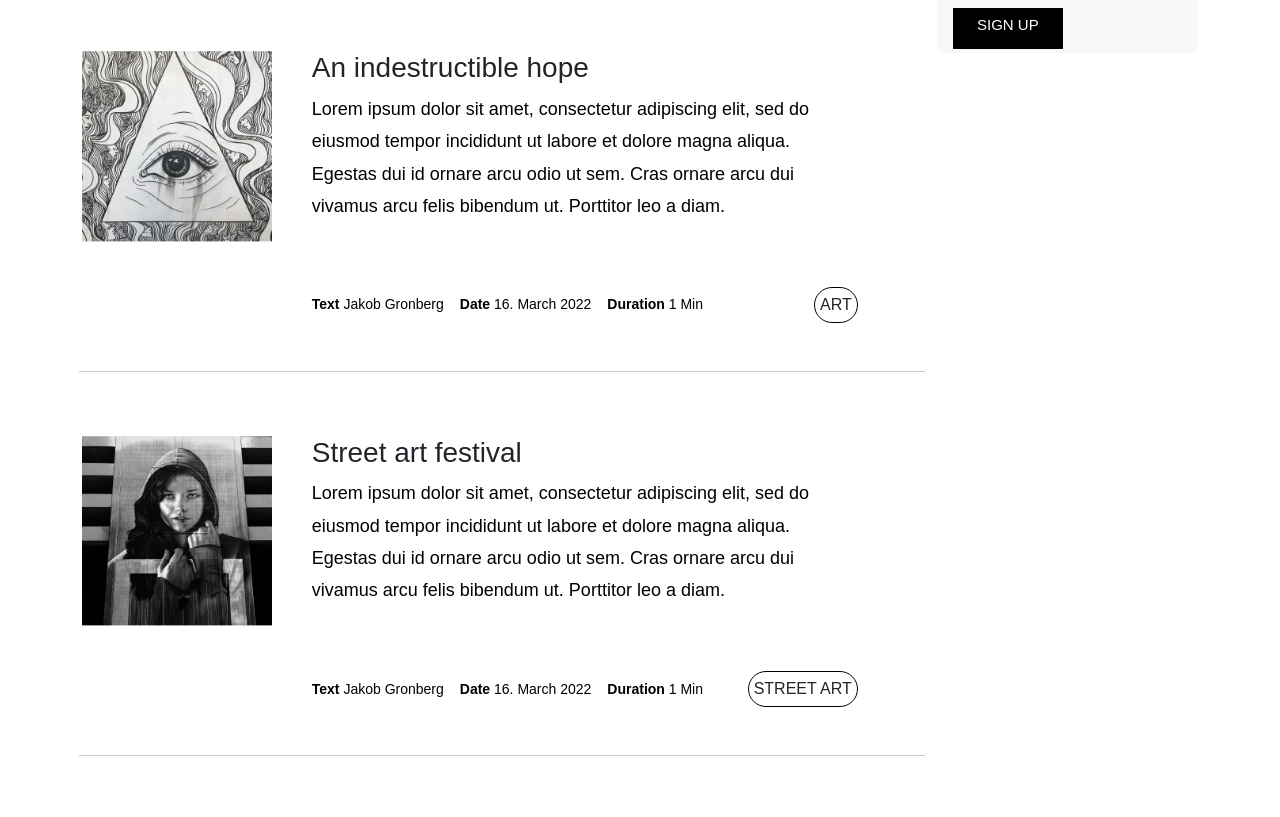
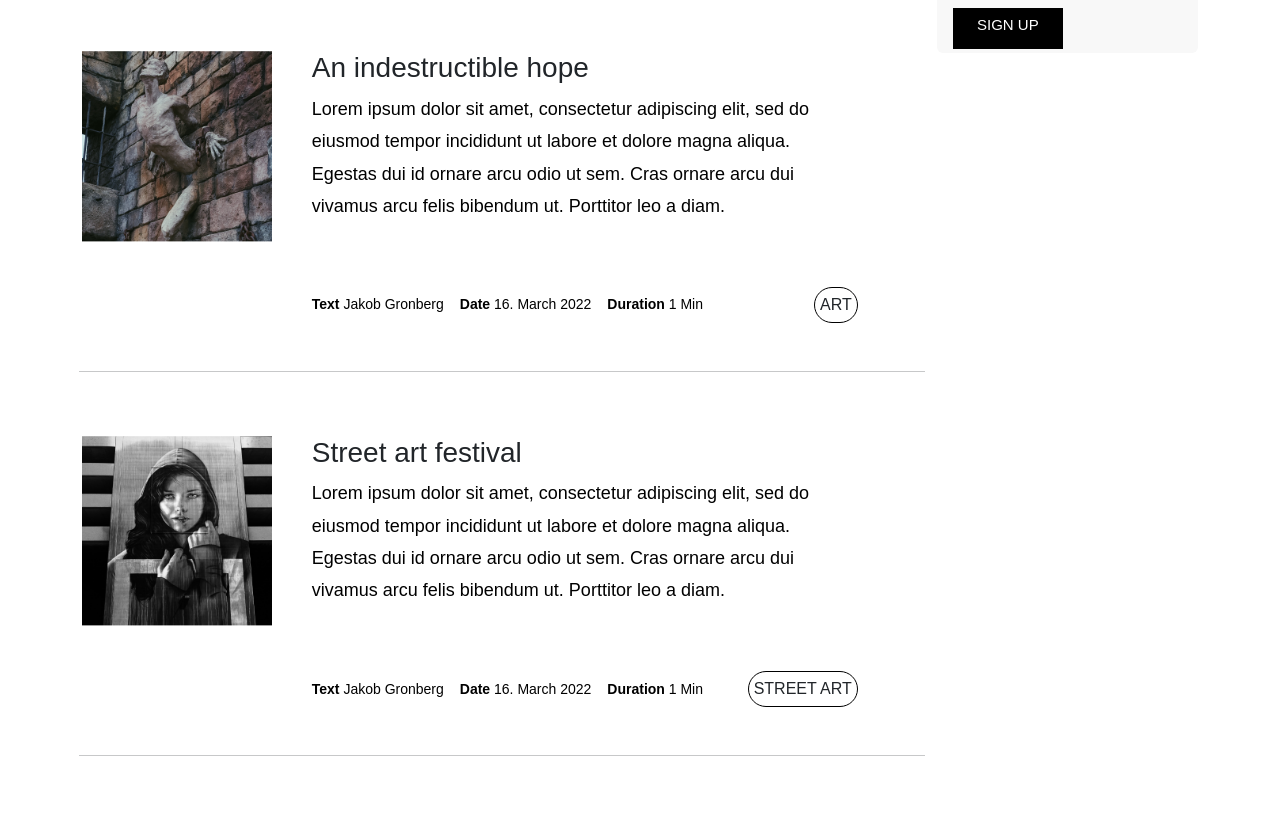
Before and after one commit to lowercase-tousif/fyrre-magazine, a plain HTML site: page index.html in a window 1280 px wide. Shown: the part 2798-3615 px from the top of the page. Drawn offline with nearby package versions, Linux system fonts and the light colour scheme; a web font is replaced by a local one.

Commit message:
small issue fixed

```diff
--- a/index.html
+++ b/index.html
@@ -231,7 +231,7 @@
             <!-- Fourth Row -->
             <div class="row mb-5 d-flex gap-3">
               <div class="col-md-3">
-                <img src="assets/images/card-4.png" alt="" class="img-fluid" />
+                <img src="assets/images/card-6.png" alt="" class="img-fluid" />
               </div>
               <div class="col-8">
                 <h3>An inde­struc­tible hope</h3>
```
